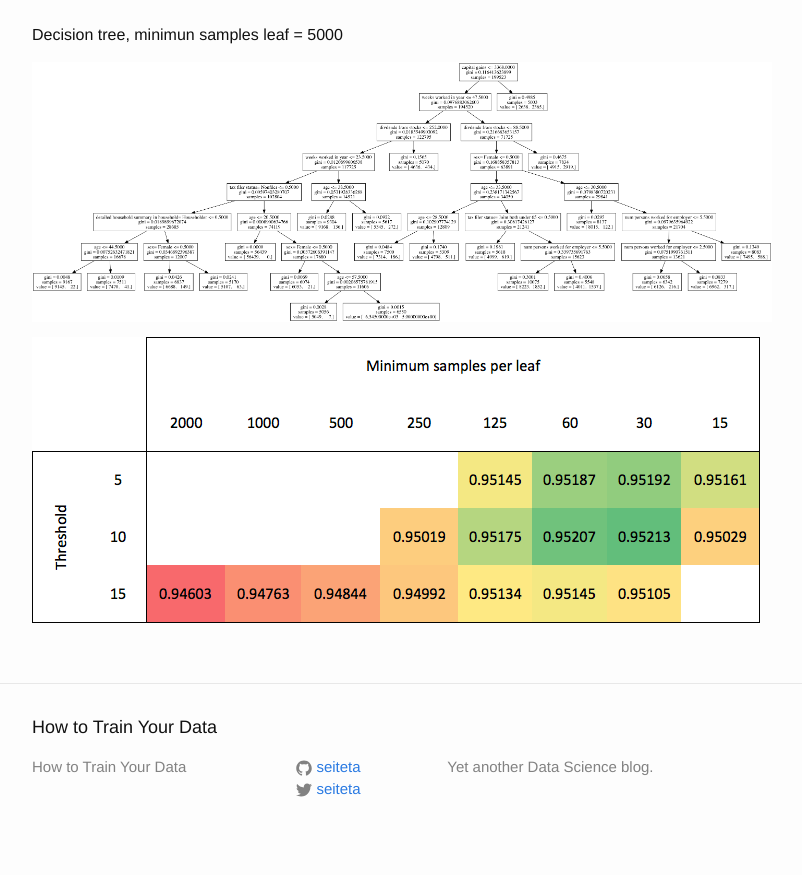
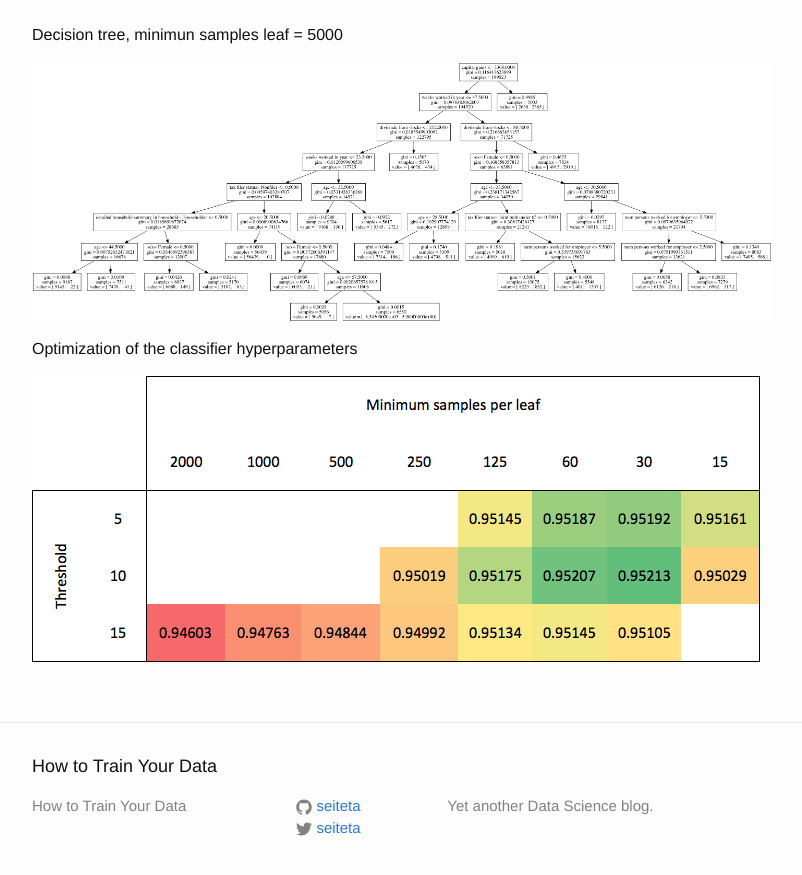
Before and after one commit to seiteta/seiteta.github.io_old, a Jekyll site: the page built from _posts/2014-12-03-census-income-test.md, in a window 1280 px wide and 900 px high, scrolled down 3791 px. Shown: the top 875 px of the window, without its empty margins (238-1040 px from the left). Built offline with Jekyll 4.4.1, drawn with Linux system fonts in a browser that asks for light colours.

Commit message:
Update 2014-12-03-census-income-test.md

```diff
--- a/_posts/2014-12-03-census-income-test.md
+++ b/_posts/2014-12-03-census-income-test.md
@@ -59,4 +59,7 @@ Decision tree, minimun samples leaf = 5000
 
 ![income-tree](/downloads/income-tree.png "Decision tree, minimun samples leaf = 5000")
 
+
+Optimization of the classifier hyperparameters
+
 ![optimization](/downloads/optimization.png "Optimization of the classifier hyperparameters")
```
